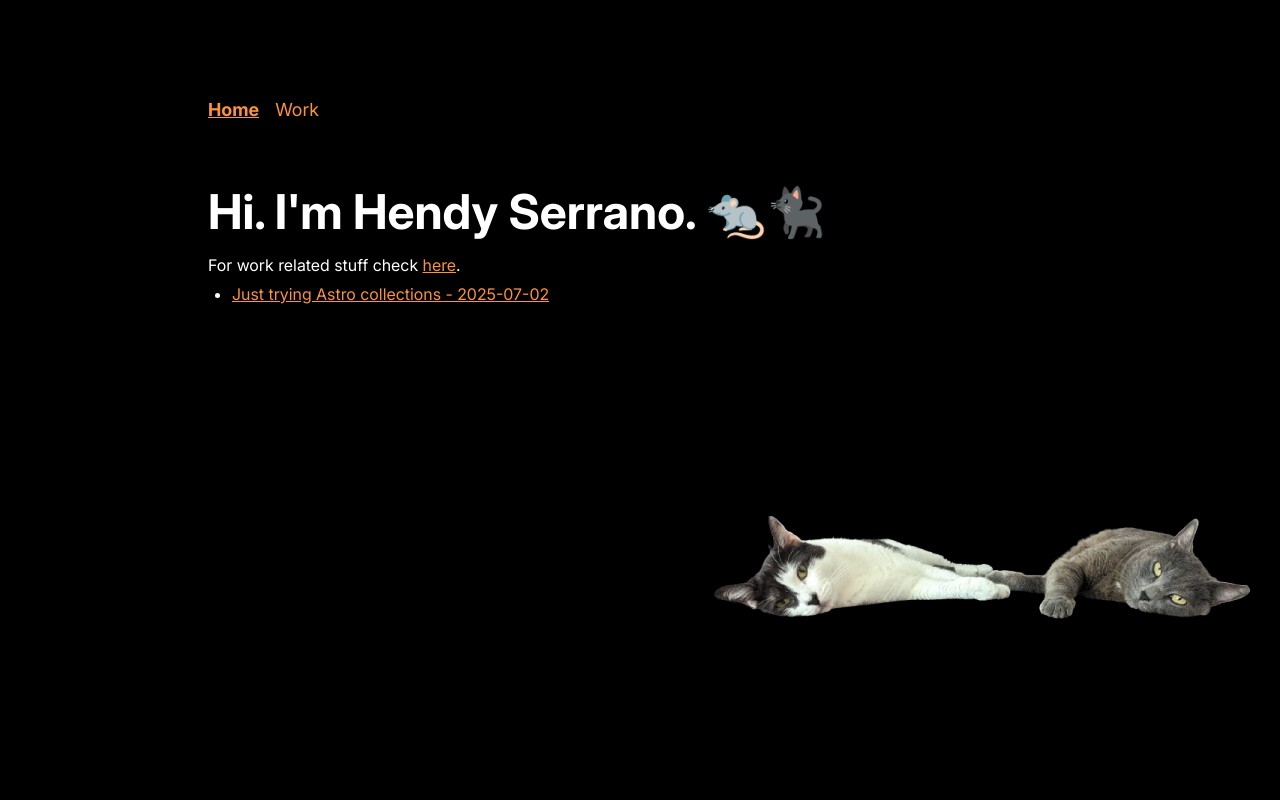
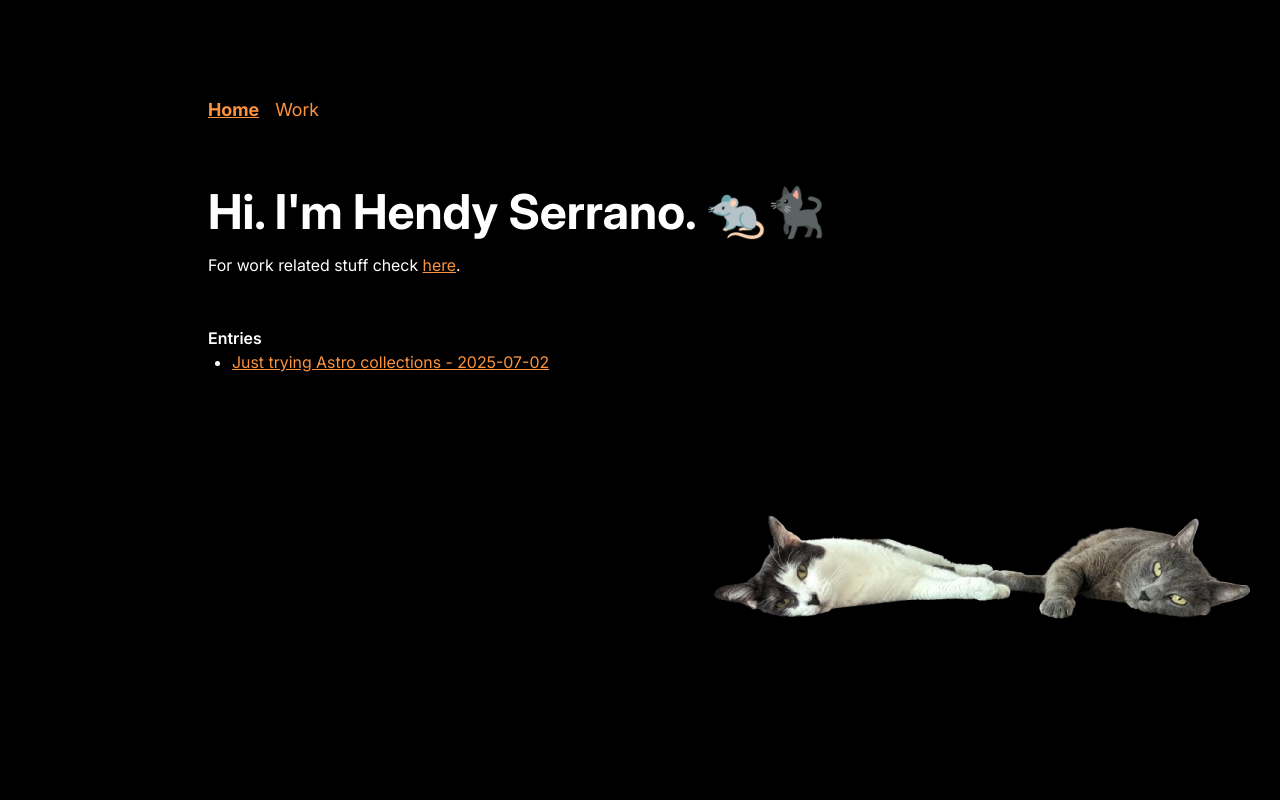
Before and after one commit to hserranome/hserranome-web, an Astro site: page / in a window 1280 px wide. Built offline with nearby package versions, Linux system fonts and the light colour scheme; Astro itself is replaced by a stand-in of ours.

Commit message:
change: style adjust entries title and bg color

```diff
--- a/src/pages/index.astro
+++ b/src/pages/index.astro
@@ -20,6 +20,8 @@ const posts = await getCollection("blog");
       <h1 class="text-5xl mb-4"><b>Hi. I'm Hendy Serrano. 🐀🐈‍⬛</b></h1>
       <p>For work related stuff check <a href="/work">here</a>.</p>
       <Image src={nekoCopiLaying} class="cats" alt="Pic of my cats" />
+      <div class="mt-12">
+        <h2 class="font-semibold">Entries</h2>
         <ul>
           {
             posts.map((post) => (
@@ -32,6 +34,7 @@ const posts = await getCollection("blog");
             ))
           }
         </ul>
+      </div>
     </main>
     <style>
       .card {
--- a/src/styles/base.css
+++ b/src/styles/base.css
@@ -14,7 +14,7 @@
 	font-display: swap;
 }
 
-body {
+html {
 	@apply bg-black;
 	@apply text-white;
 }
@@ -26,11 +26,13 @@ main {
 	@apply mt-16;
 	@apply mb-16;
 }
+
 p {
 	@apply text-base;
 	@apply mb-1;
 	@apply leading-relaxed;
 }
+
 a,
 a:link {
 	@apply underline;
@@ -41,13 +43,16 @@ a:link {
 a:hover {
 	@apply text-orange-600;
 }
+
 hr {
 	@apply my-4;
 }
+
 ul {
 	@apply list-disc;
 	@apply pl-6;
 }
+
 li {
 	@apply mb-1;
 }
```
Lines whose indentation alone changed are shown as unchanged.
